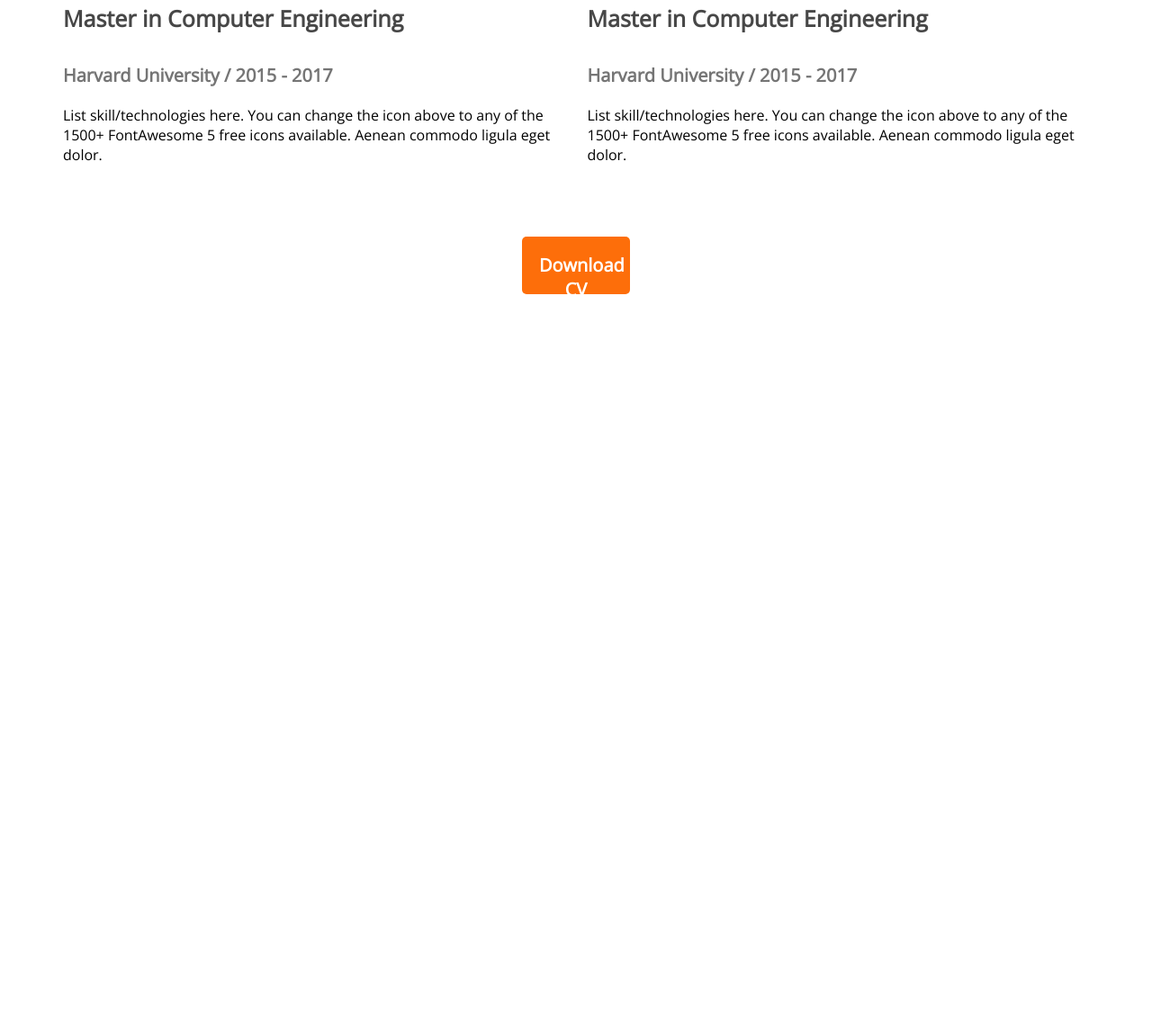
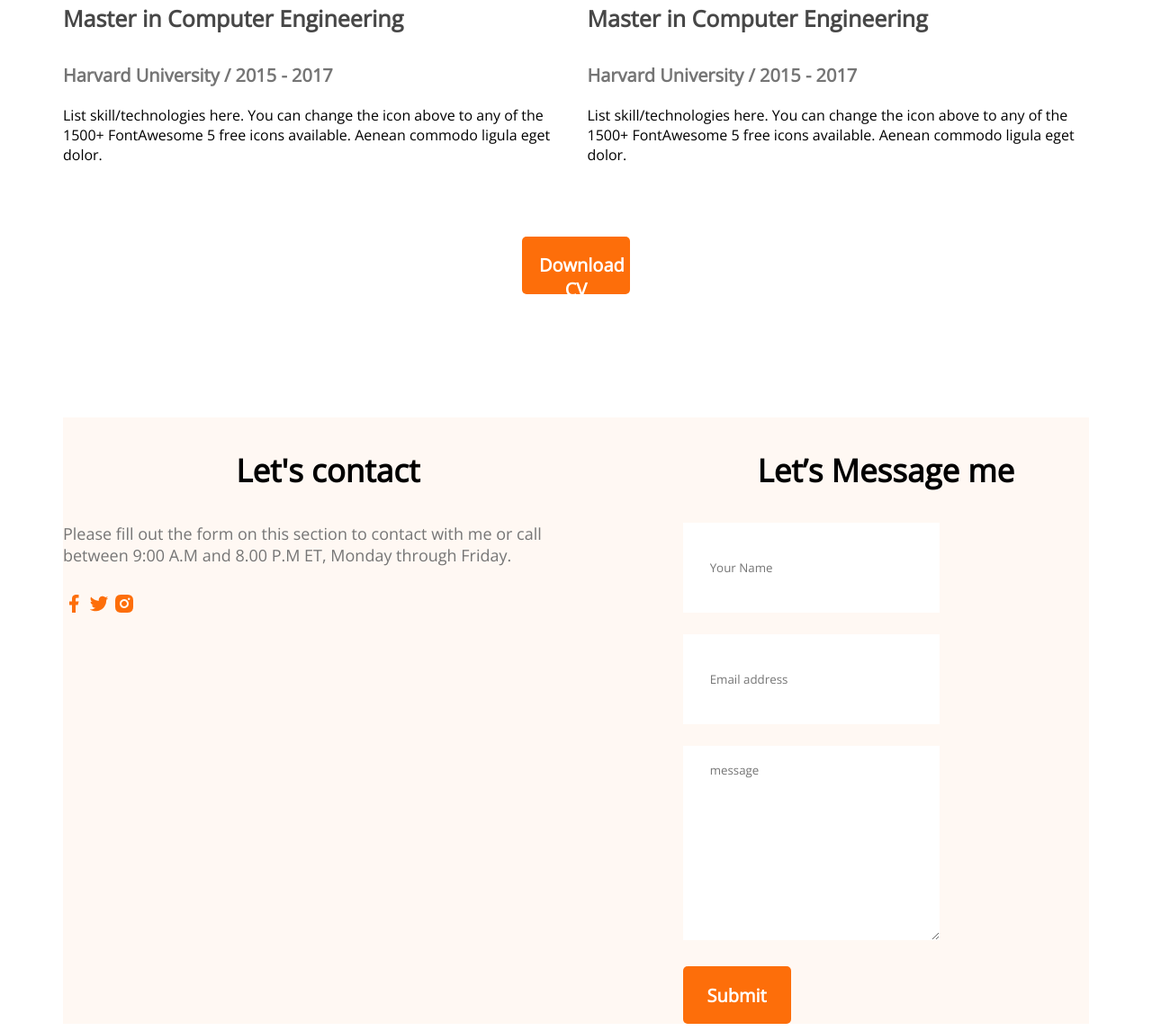
Before and after one commit to MaseatNahar/developer-portfolio, a plain HTML site: page index.html in a window 1280 px wide. Shown: the part 2982-4128 px from the top of the page at 90% size. Before the commit the page ends 3324 px from the top, so only its background shows below. Drawn offline with nearby package versions, Linux system fonts and the light colour scheme.

Commit message:
added contact

```diff
--- a/index.html
+++ b/index.html
@@ -160,6 +160,35 @@
         </div>
 
       </section>
+      <!--Contact Section-->
+      <Section class="contact ">
+      <div>
+        <h3 class="section-title">Let's contact</h3>
+        <p class="section-discription">Please fill out the form on this section to contact with me or call between 9:00 A.M and 8.00 P.M ET, Monday through Friday.</p>
+        <a href="">
+          <img src="images/icons/facebook.png  " alt="">
+        </a>
+
+        <a href="">
+          <img src="images/icons/twitter.png " alt="">
+        </a>
+        <a href="">
+          <img src="images/icons/insta.png" alt="">
+        </a>
+
+      </div>
+      <div>
+        <h3 class="section-title">Let’s Message me</h3>
+        <form action="">
+          <input type="text" name="" id="" placeholder="Your Name">
+          <input type="email" name="" id="" placeholder="Email address">
+          <textarea name="" id="" cols="30" rows="10" placeholder="message "></textarea> <br>
+          <input class="btn-primary" type="submit" value="Submit">
+
+        </form>
+
+      </div>
+    </Section>
     </main>
     <footer></footer>
   </body>
--- a/styles/portfolio.css
+++ b/styles/portfolio.css
@@ -180,3 +180,25 @@ padding: 30px;
     margin-top: 50px;
     text-align: center;
 }
+/* Contact Area */
+.contact{
+    display: flex;
+    gap: 100px;
+    background: #FFF8F3;
+    padding: 130px, 200px;
+}
+.contact.section-title{
+    text-align: left;
+}
+.contact input[type="text"],input[type="email"],textarea{
+    margin-bottom: 24px;
+    border: 0;
+    width: 50%;
+    padding:18px 30px ;
+}
+input{
+    height: 64px;
+}
+.contact a{
+    text-decoration: none;
+}
```
